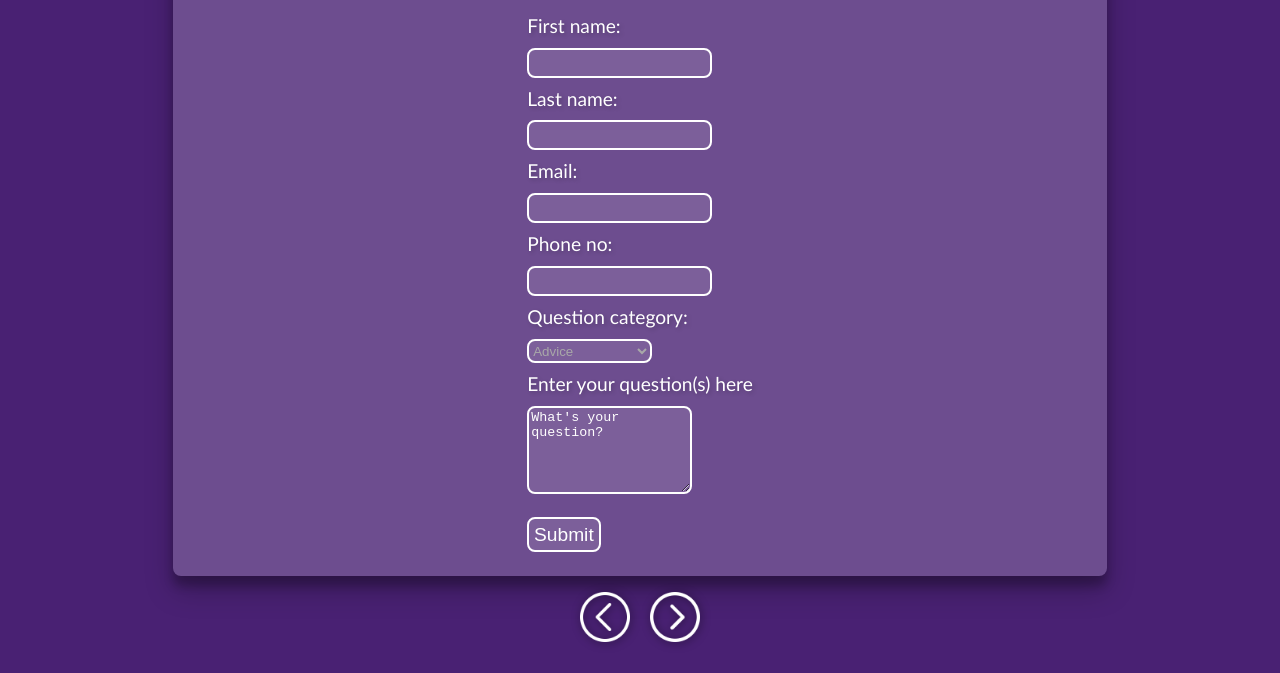
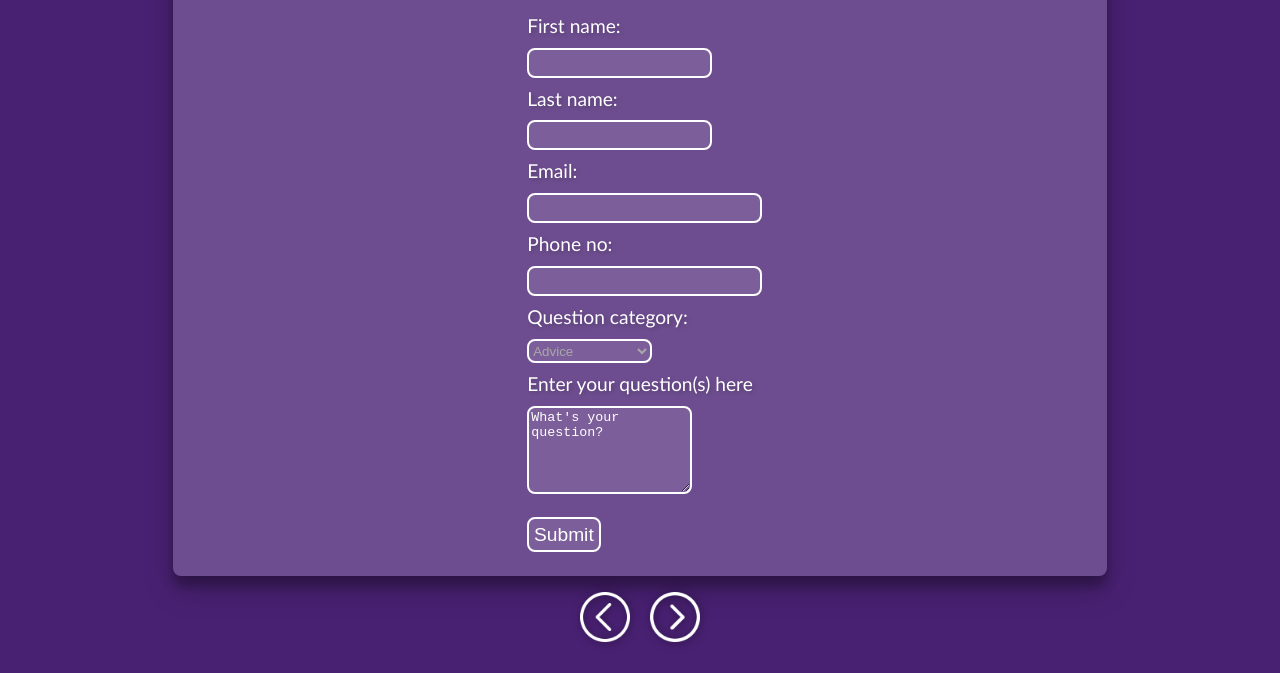
Before and after one commit to srakkk/Cyber-Security, a plain HTML site: page cybersecurity/contact.html in a window 1280 px wide. Shown: the part 187-860 px from the top of the page. Drawn offline with Linux system fonts and the light colour scheme.

Commit message:
Update contact.css

```diff
--- a/cybersecurity/contact.css
+++ b/cybersecurity/contact.css
@@ -173,11 +173,11 @@ input{
 
 
 #email{
-/*     width:94%; */
+    width:94%;
 }
 
 #pno{
-/*     width:94%; */
+    width:94%;
 }
 
 form{margin-top: 1rem;}
```
